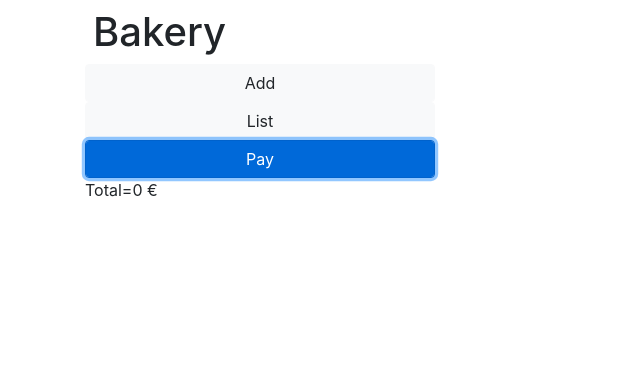
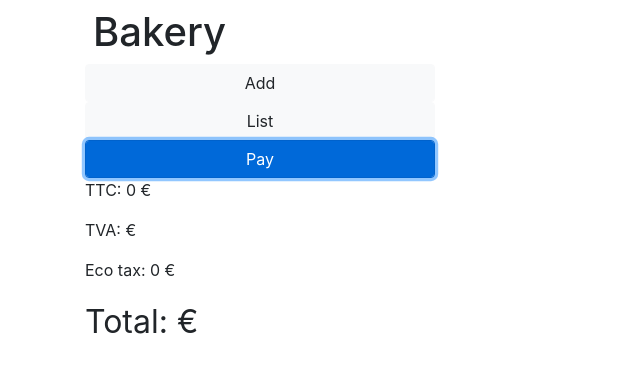
Before and after one commit to abumeis/Digitous-React, a React (Create React App) app in the folder bakery/: page / in a window 1280 px wide. Both pictures are taken after a click on the button "Pay". Shown: the top 372 px of the page, without its empty margins (0-640 px from the left). Built offline with nearby package versions, Linux system fonts and the light colour scheme.

Commit message:
basket added for the new items

```diff
--- a/bakery/src/Components/Card.jsx
+++ b/bakery/src/Components/Card.jsx
@@ -12,23 +12,29 @@ constructor(props){
 
    //componentDidMount(){
    //  fetch(`https://raw.githubusercontent.com/konexio/digitous-assest/main/bakery/${this.props.itemName}`)
-   //    .then((res)=>res.json())
-   //    .then((json)=>{
+   //    .then((res)=>res.())
+   //    .then(()=>{
    //      this.setState({
    //        //image:json.image
    //      })
    //    })
+  // const objectURL = URL.createObjectURL(object)
+  // response.blob().then(function(myBlob) {
+  //  // do something with myBlob
+  //});
    //}
 
 
 render(){
   return(
-    <div className="col-6 col-md-3">
+    <div className="col-12">
+    <button onClick={(e) =>this.props.onClick (this.props.itemName, this.props.price)}
+     className="btn btn-outline-secondary" type="button"><img src= {this.state.image} alt="" style={{ maxWidth: "200px" }}/></button>
+      <h5>Product name: {this.props.itemName}</h5>
+      <h5>Price: {this.props.price} € </h5>
 
-
-    <button onClick={(e) =>this.props.onClick (this.props.itemName, this.props.price)}
-     className="btn btn-outline-secondary" type="button"><img src= {this.state.image} alt=""/></button>
   </div>
     )}
+
   }
 export default Card
--- a/bakery/src/Components/Pay.jsx
+++ b/bakery/src/Components/Pay.jsx
@@ -14,32 +14,49 @@ class Pay extends React.Component {
         }
       }
 
+
 handelSelect=(name, price)=>{
 console.log("name", name,"price",price)
+const obj  = {
+    name: name,
+    price: price
+  };
+  const newBasket = this.state.basket;
+  newBasket.push(obj );
+  console.log('newBasket', newBasket);
+  this.setState({
+    basket : newBasket
+  });
+
 }
 
 render(){
   return(
     <div>
-        <p >Total={this.state.total} €</p>
-        {this.props.items.map(article => (
-                    <Card onClick={this.handelSelect} itemName={article.name} price={article.price}
-                    />
-                ))}
+        <div className="row">
+        <div>{this.props.items.map((article, index) => (
+        <Card  key={index} onClick={this.handelSelect} itemName={article.name} price={article.price}></Card>
+         ))}</div>
+        </div>
 
+
+        <div className="row">
+        <div className="col-12">
+          <p>TTC: {this.state.total} €</p>
+        </div>
+        <div className="col-12">
+          <p>TVA: {this.state.totalVat} €</p>
+        </div>
+        <div className="col-12">
+          <p> Eco tax: {this.state.totalEcoTax} €</p>
+        </div>
+        <div className="col-12">
+          <p style={{fontSize: "2em"}}>Total: {this.state.totalAfterTax} €</p>
+        </div>
+      </div>
     </div>
 
     )}
   }
 
 export default Pay
-
-//Dans `Pay.jsx` (qui reçoit la props `items` contenant le state `items` de `App.js`) :
-//
-//- Créez le state avec les clés suivantes :
-//    - `basket` : array vide
-//    - `total`, `totalTVA`, `totalEcoTax` et `totalTTC` : valeur par défaut `0`
-//- Créer la méthode `handleSelect` qui reçoit les paramètres `name` et `price` et qui fait un console.log des paramètres
-//- Dans le `render`, créer une `div` avec un `p` qui affiche la state `total`
-//- Charger les `Card` dynamiquement à partir de la props `items` (c’est un array, alors vous pouvez utiliser `map`)
-//- Passez les props `itemName`, `price` avec leurs valeurs et `onClick` avec la méthode `handleSelect` dans le composant `Card`
```
Also changed, not shown: bakery/public/images/item.png (renamed from bakery/public/imeges/item.png), 1 other file (tests, documents, lock files or other folders).
